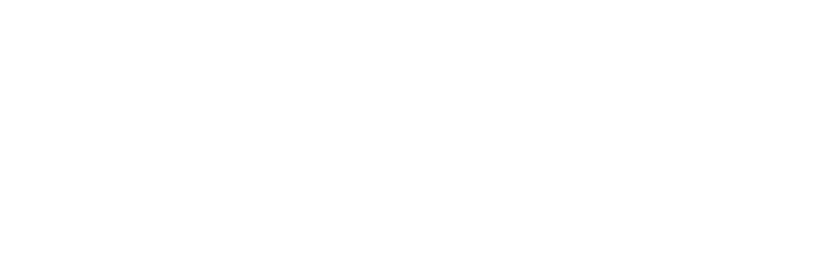
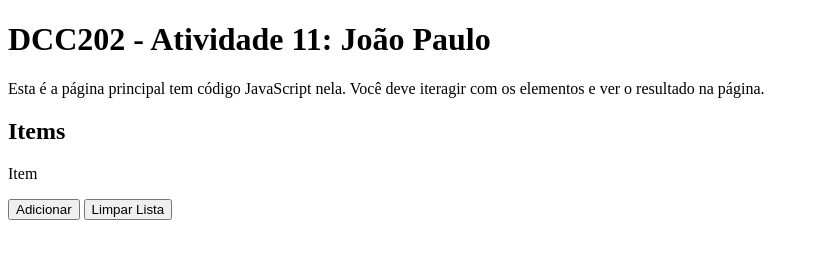
Before and after one commit to ufjf-dcc202/ufjf-dcc202-2023-3-b-atv11-fernandes-joaopaulo, a plain HTML site: page index.html in a window 1280 px wide. Shown: the whole page, without its empty margins (0-819 px from the left). Drawn offline with Linux system fonts and the light colour scheme.

Commit message:
Cria escopo html

```diff
--- a/index.html
+++ b/index.html
@@ -4,8 +4,19 @@
     <meta charset="UTF-8">
     <meta name="viewport" content="width=device-width, initial-scale=1.0">
     <title>DCC202 - Atividade 11: João Paulo</title>
+    <script src="main.js" type="module"></script>
 </head>
 <body>
-
+    <main>
+        <h1>DCC202 - Atividade 11: João Paulo</h1>
+        <p>Esta é a página principal tem código JavaScript nela. Você deve iteragir com os elementos e ver o resultado na página.</p>
+        <section>
+            <h2>Items</h2>
+            <p id="entrada" contenteditable>Item</p>
+            <button id="adicionar">Adicionar</button>
+            <button id="limpar">Limpar Lista</button>
+            <ol id="itens"></ol>
+        </section>
+    </main>
 </body>
 </html>
```
